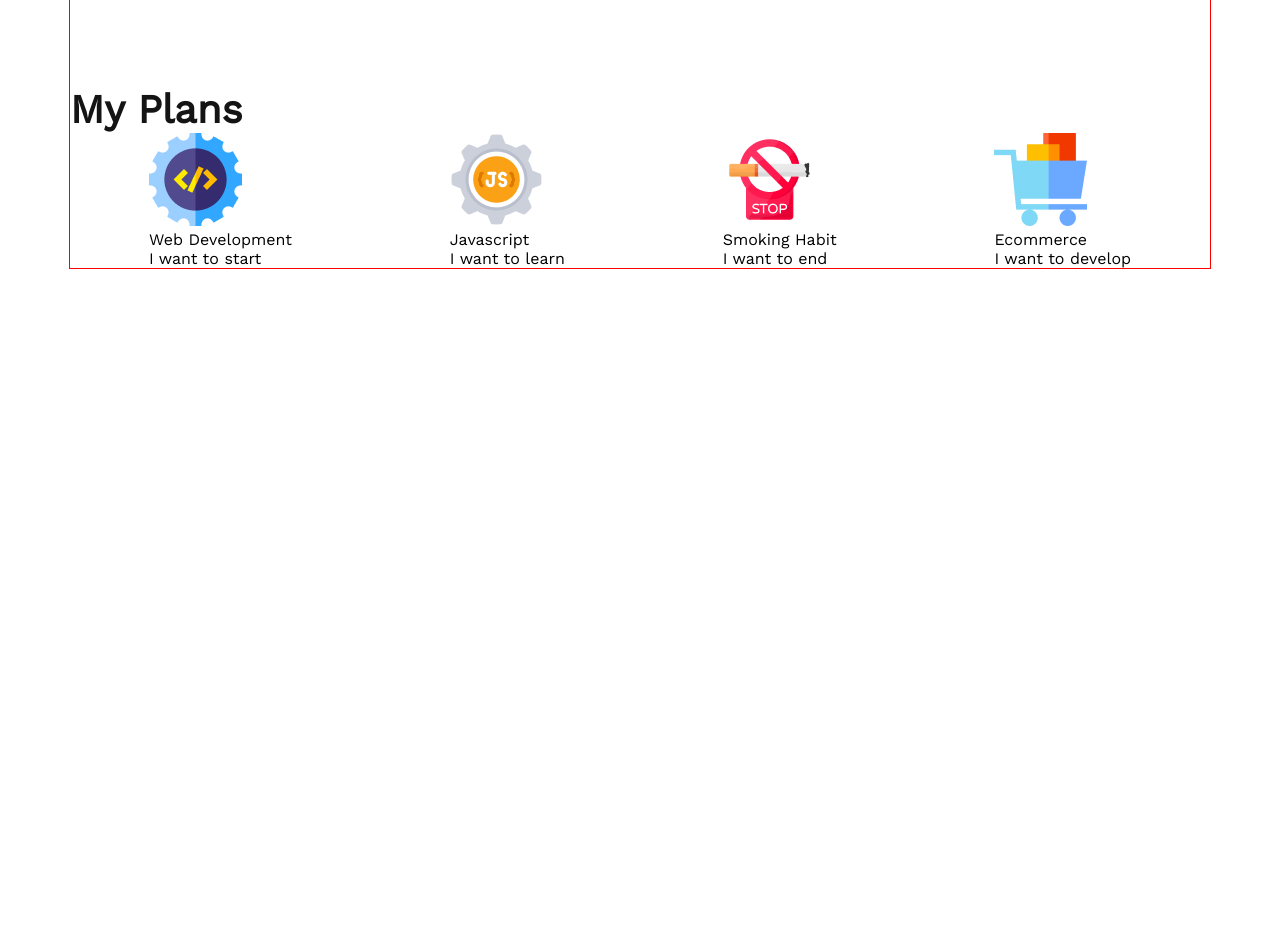
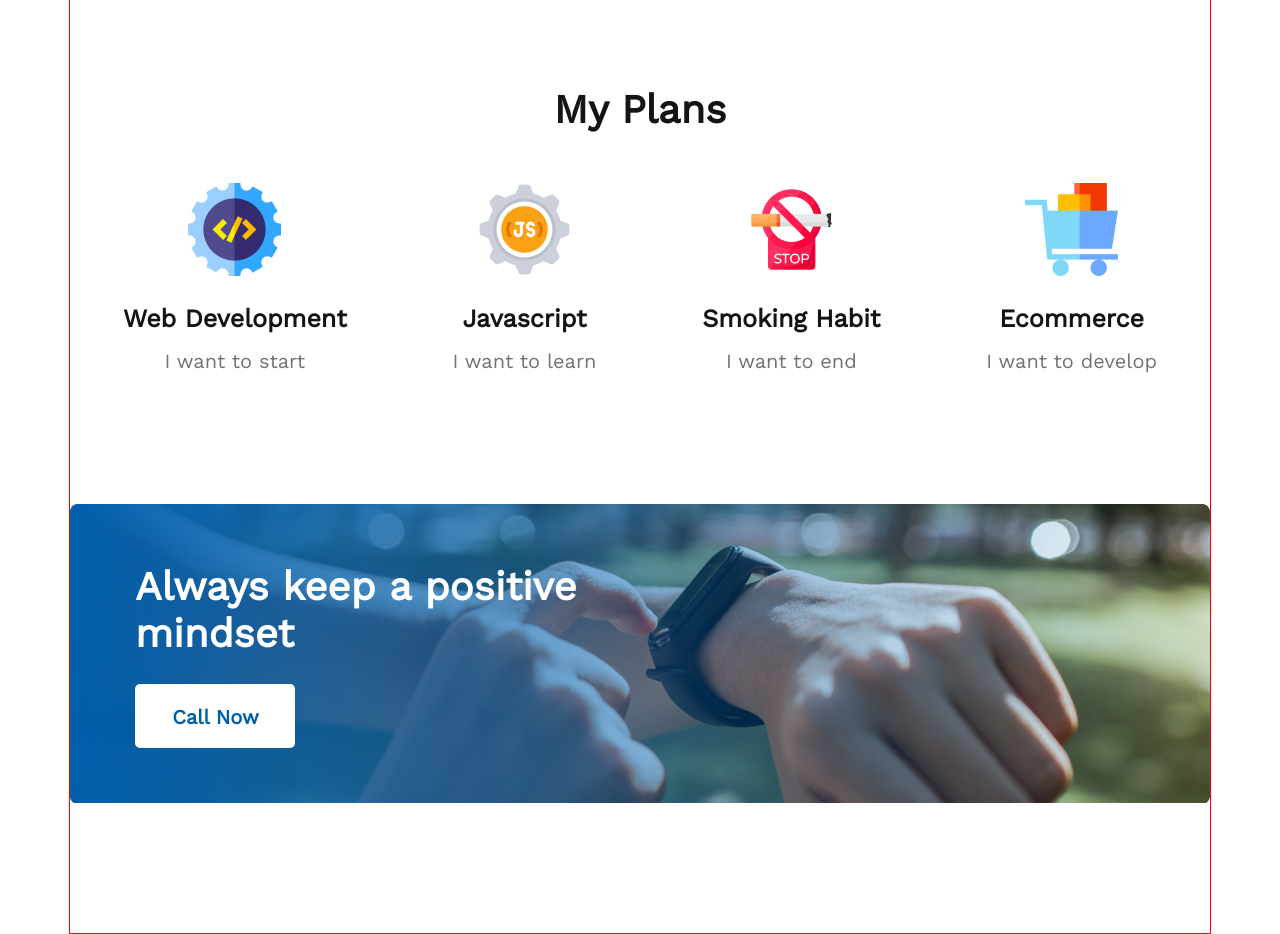
Before and after one commit to mdshahed1/new-year-new-me, a plain HTML site: page index.html in a window 1280 px wide. Shown: the part 1580-2514 px from the top of the page. Before the commit the page ends 1849 px from the top, so only its background shows below. Drawn offline with nearby package versions, Linux system fonts and the light colour scheme.

Commit message:
mindset section committed

```diff
--- a/index.html
+++ b/index.html
@@ -15,10 +15,10 @@
     <script src="https://kit.fontawesome.com/b22075a9ff.js" crossorigin="anonymous"></script>
 </head>
 <body>
-    <!-- header section -->
-    <header class="header">
-        <h1 class="header-title">All Thinks Are Possible If You believe</h1>
-        <p class="header-description">There are many variations of passages of Lorem Ipsum available, but the majority have suffered alteration in some form, by injected humour, or randomised words</p>
+    <!-- banner section -->
+    <header class="banner">
+        <h1 class="banner-title">All Thinks Are Possible If You believe</h1>
+        <p class="banner-description">There are many variations of passages of Lorem Ipsum available, but the majority have suffered alteration in some form, by injected humour, or randomised words</p>
         <button class="btn-primary">Contact Us</button>
     </header>
     <main>
@@ -62,7 +62,14 @@
                     <p class="info-description">I want to develop</p>
                 </div>
             </div>
+        </section>
 
+        <!-- mindset section -->
+        <section class="mindset">
+            <div class="mindset-info">
+                <h3 class="section-title">Always keep a positive <br> mindset</h3>
+                <button class="btn-primary">Call Now</button>
+            </div>
         </section>
     </main>
     <footer>
--- a/styles/style.css
+++ b/styles/style.css
@@ -4,9 +4,9 @@
     /* font-family: 'Inter', sans-serif; */
 }
 
-/* header section styles */
+/* banner section styles */
 
-.header{
+.banner{
     background-image: url(../images/banner/banner3.png);
     background-size: contain;
     height: 465px;
@@ -14,14 +14,14 @@
     padding-right: 170px;
     text-align: right;
 }
-.header-title{
+.banner-title{
     font-weight: 700;
     font-size: 65px;
     line-height: 76px;
     color: #FFFFFF;
     margin-left: 650px;
 }
-.header-description{
+.banner-description{
     line-height: 26px;
     color: #FFFFFF;
     margin-top: 24px;
@@ -43,7 +43,7 @@
 /* main section */
 
 main{
-    width: 1140px;
+    max-width: 1140px;
     border: 1px solid red;
 }
 
@@ -57,9 +57,9 @@ main{
 }
 .section-title{
     font-weight: 700;
-font-size: 40px;
-line-height: 47px;
-color: #151414;
+    font-size: 40px;
+    line-height: 47px;
+    color: #151414;
 }
 .my-failure .section-description{
     margin-top: 24px;
@@ -82,6 +82,39 @@ li{
 
 /* plan section styles */
 
+.plan{
+    text-align: center;
+}
 .plan-info-container{
     display: flex;
+    padding-top: 50px;
 }
+.info-title{
+    font-weight: 700;
+    font-size: 25px;
+    color: #151414;
+    padding-top: 24px;
+    padding-bottom: 16px;
+}
+.info-description{
+    font-weight: 500;
+    font-size: 20px;
+    color: #737272;
+}
+
+/* mindset section styles */
+.mindset{
+    margin: 130px 0;
+    background-image: url(../images/gradient1.png), url(../images/watch.png);
+    background-size: cover;
+    background-repeat: no-repeat;
+    height: 300px;
+}
+.mindset-info{
+    text-align: left;
+    padding: 60px  65px ;
+}
+.mindset .section-title{
+    margin-bottom: 27px;
+    color: #FFFFFF;
+}
```
